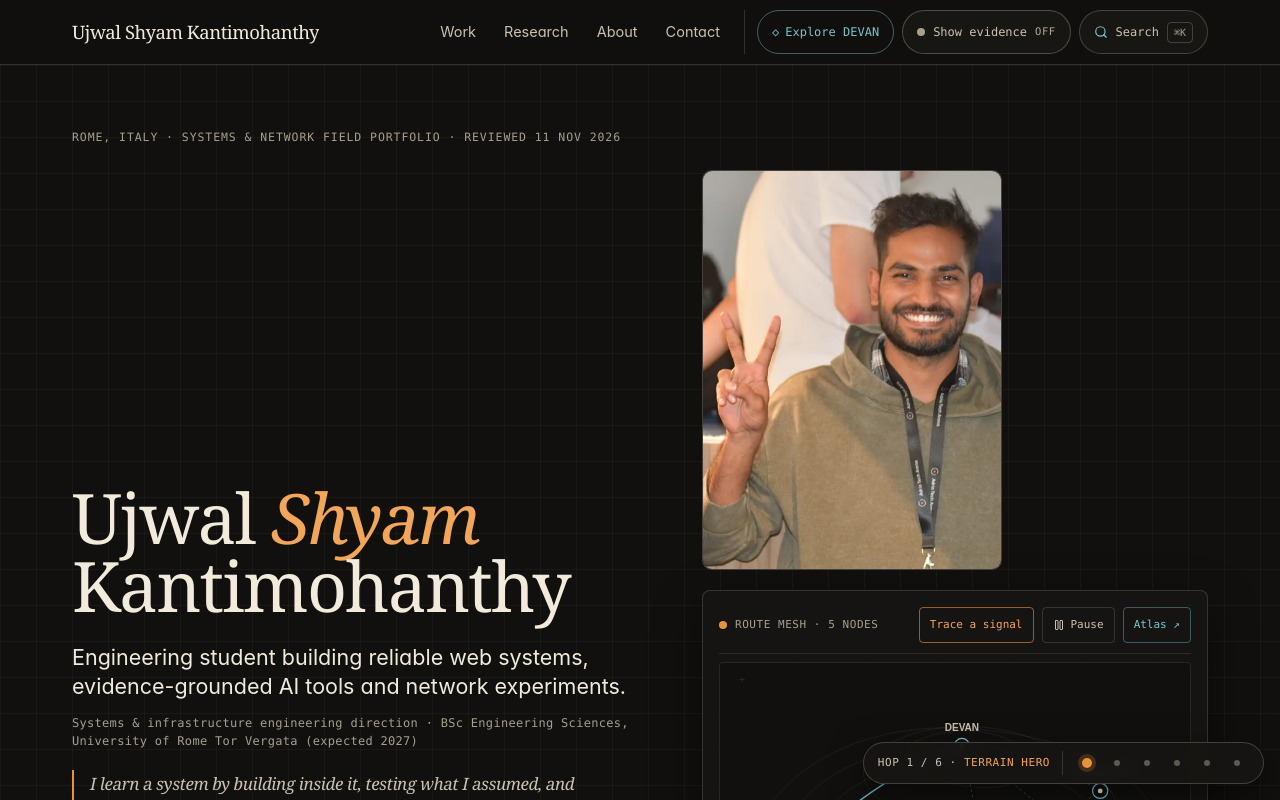
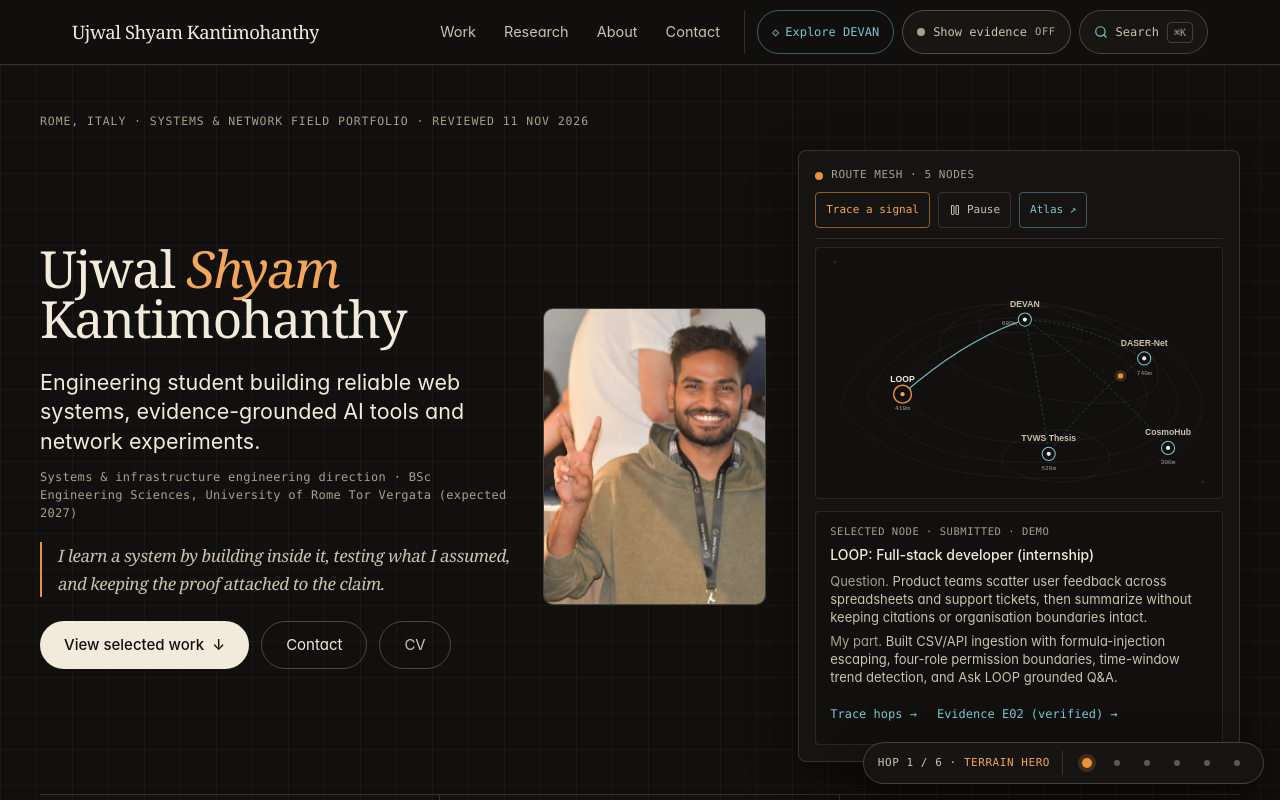
Before and after one commit to kantimohanthy/Devan2, a Next.js app: page / in a window 1280 px wide. Shown: the top 800 px of the page. Built offline with nearby package versions, Linux system fonts and the light colour scheme.

Commit message:
Compose homepage hero as a wide editorial layout

```diff
--- a/src/components/routed/HomeRoutedWorkspace.tsx
+++ b/src/components/routed/HomeRoutedWorkspace.tsx
@@ -51,16 +51,16 @@ export function HomeRoutedWorkspace({
         aria-labelledby="intro-title"
         className="paper-grid scroll-mt-20 border-b border-ivory/15"
       >
-        <div className="mx-auto max-w-[1200px] px-4 pb-12 pt-10 sm:px-8 sm:pt-16 lg:pb-16">
-          <p className="note mb-6">
+        <div className="mx-auto max-w-[1520px] px-4 pb-10 pt-8 sm:px-8 lg:px-10 lg:pt-12">
+          <p className="note mb-5">
             {person.location} · systems &amp; network field portfolio · reviewed {formatMonth(LAST_REVIEWED)}
           </p>
 
-          <div className="grid grid-cols-1 gap-10 lg:grid-cols-[1.15fr_1fr] lg:items-center lg:gap-12">
+          <div className="grid grid-cols-1 gap-7 md:grid-cols-[minmax(0,1fr)_minmax(0,0.85fr)] md:items-start xl:grid-cols-[minmax(0,1.12fr)_minmax(0,0.53fr)_minmax(0,1.05fr)] xl:items-center xl:gap-8">
             <div className="min-w-0">
               <h1
                 id="intro-title"
-                className="display surname-safe text-[clamp(2rem,5.8vw,4.35rem)] font-light leading-[0.98] text-ivory"
+                className="display surname-safe text-[clamp(2rem,4vw,4rem)] font-light leading-[0.98] text-ivory"
               >
                 {person.firstAndMiddle.split(" ")[0]}{" "}
                 <em className="font-normal italic text-[#F2A65A]">
@@ -83,7 +83,7 @@ export function HomeRoutedWorkspace({
                 <EvidenceMarker ids={["E06"]} />
               </p>
 
-              <div className="mt-8 flex flex-wrap gap-3">
+              <div className="mt-6 flex flex-wrap gap-3">
                 <a
                   href="#work"
                   className="inline-flex min-h-[48px] items-center gap-2 rounded-full bg-[#F2EBDC] px-6 text-[15px] font-medium text-[#11100E] transition-colors hover:bg-[#F2A65A]"
@@ -105,14 +105,15 @@ export function HomeRoutedWorkspace({
               </div>
             </div>
 
-            <div className="grid gap-5 sm:grid-cols-[minmax(0,200px)_1fr] sm:items-end lg:grid-cols-1">
-              <Portrait className="max-w-[240px] sm:max-w-none lg:max-w-[300px]" />
+            <Portrait className="w-full max-w-[240px] md:justify-self-center xl:max-w-none" />
+
+            <div className="min-w-0 md:col-span-2 xl:col-span-1">
               <HeroTerrainMesh activeSlug={activeSlug} onSelectSlug={setActiveSlug} />
             </div>
           </div>
 
           {/* Quiet current-focus ledger row */}
-          <div className="mt-12">
+          <div className="mt-8">
             <ul
               className="grid divide-y divide-ivory/15 border-y border-ivory/15 sm:grid-cols-3 sm:divide-x sm:divide-y-0"
               aria-label="Current focus (reviewed November 2026)"
```
